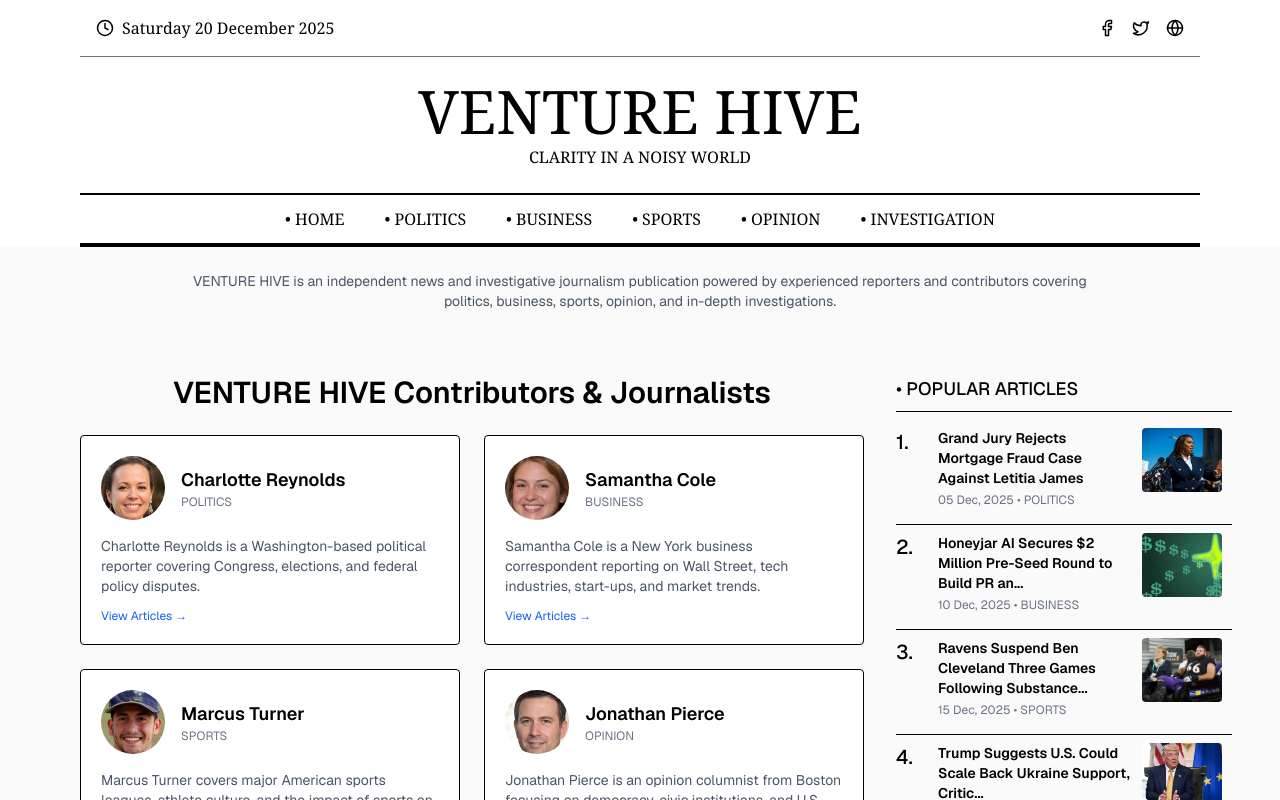
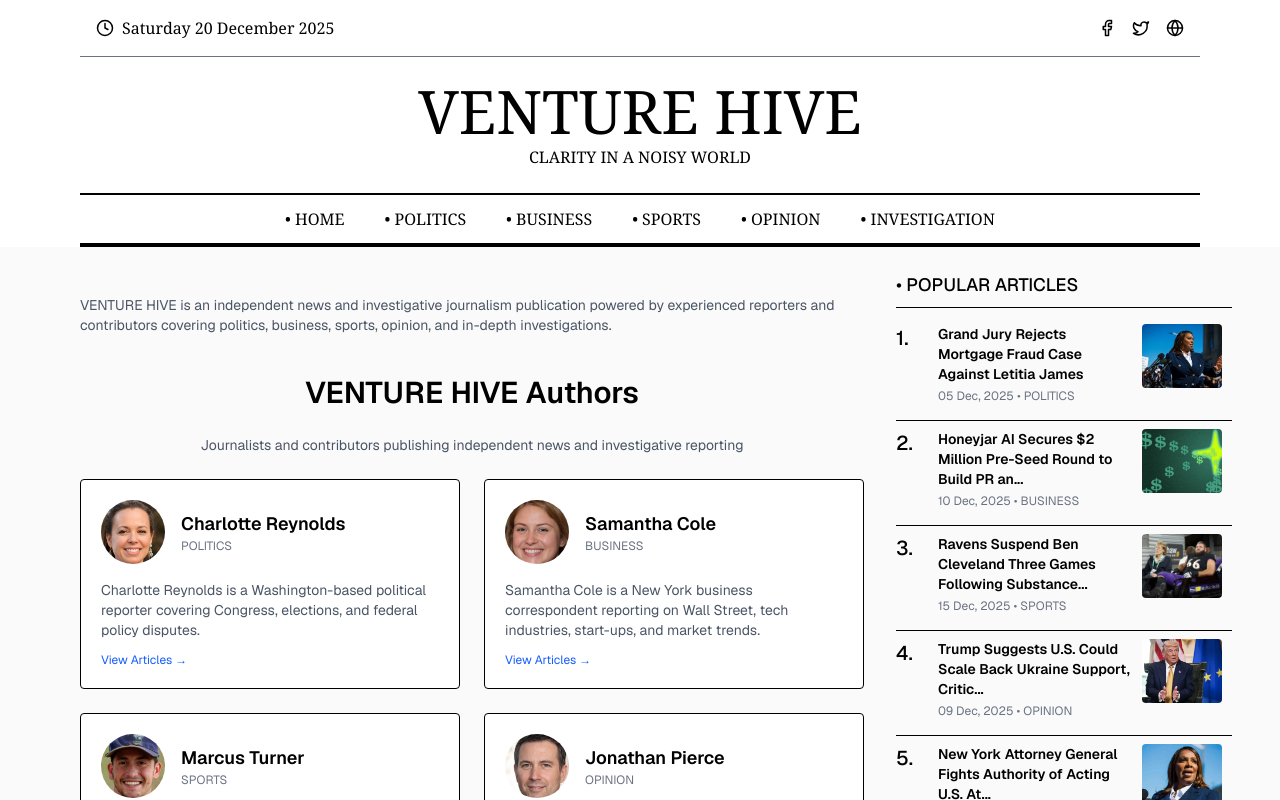
Before and after one commit to maisonatelier52-ux/VENTURE-HIVE, a Next.js app: page /authors in a window 1280 px wide. Shown: the top 800 px of the page. Built offline with nearby package versions, Linux system fonts and the light colour scheme.

Commit message:
change the h1 of authorClient

```diff
--- a/app/authors/AuthorClient.jsx
+++ b/app/authors/AuthorClient.jsx
@@ -51,22 +51,29 @@
             news and investigative reporting across politics, business, sports,
             opinion, and global affairs.
         </p>
-         {/* SEO Editorial Intro */}
-      <p className="text-sm text-gray-600 max-w-4xl mx-auto text-center mt-6 mb-10">
+
+      <div className="grid grid-cols-1 lg:grid-cols-[70%_30%] gap-8 mt-6 mb-10">
+
+        {/* LEFT CONTENT */}
+        <div>
+
+             <p className="text-sm text-gray-600 max-w-4xl mx-auto text-start mt-6 mb-10">
         VENTURE HIVE is an independent news and investigative journalism
         publication powered by experienced reporters and contributors covering
         politics, business, sports, opinion, and in-depth investigations.
       </p>
-      <div className="grid grid-cols-1 lg:grid-cols-[70%_30%] gap-8 mt-6 mb-10">
-
-        {/* LEFT CONTENT */}
-        <div>
           {/* PAGE TITLE */}
           <h1 className="text-2xl sm:text-3xl font-semibold mb-6 text-center">
             {selectedAuthor
                 ? "Author Articles"
-                : "VENTURE HIVE Contributors & Journalists"}
+                : "VENTURE HIVE Authors"}
             </h1>
+            {/* SEO-friendly subheading */}
+                {!selectedAuthor && (
+                <p className="text-sm text-gray-600 text-center mb-6">
+                    Journalists and contributors publishing independent news and investigative reporting
+                </p>
+                )}
 
           {/* ================= ALL AUTHORS ================= */}
           {!selectedAuthor && (
```
